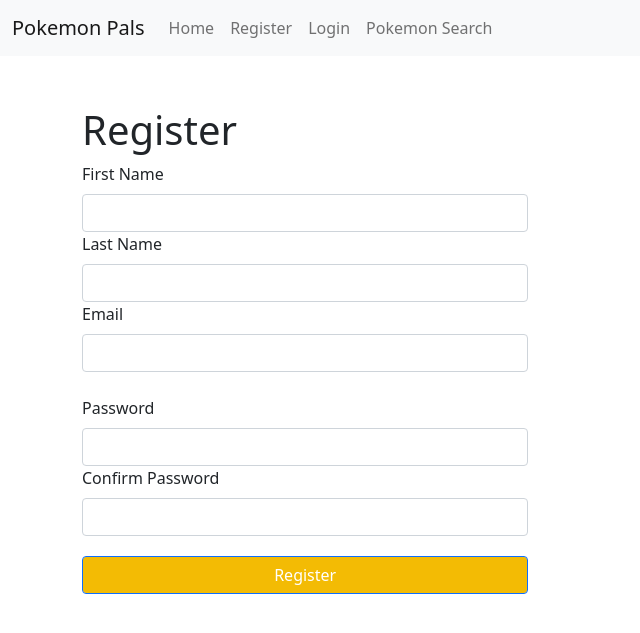
After one commit to sabrinajurlina/myflaskapp, a Flask app: page /register in a window 1280 px wide. The commit adds this page. Shown: the top 633 px of the page, without its empty margins (0-640 px from the left). Run offline with Flask 2, Linux system fonts and the light colour scheme.

Commit message:
day 3 hw - added login & register forms

```diff
--- a/app/forms.py
+++ b/app/forms.py
@@ -1,7 +1,27 @@
 from flask_wtf import FlaskForm
-from wtforms import StringField, SubmitField
-from wtforms.validators import DataRequired
+from wtforms import StringField, PasswordField, SubmitField
+from wtforms.validators import DataRequired, Email, EqualTo, ValidationError
+
+class LoginForm(FlaskForm):
+    email = StringField('Enter Email', validators=[DataRequired(), Email()])
+    password = PasswordField('Password', validators=[DataRequired()])
+    submit = SubmitField('Login')
 
 class SearchForm(FlaskForm):
-    pokemon = StringField('Pokemon Name', validators=[DataRequired()])
+    pokemon = StringField('Enter Pokemon Name', validators=[DataRequired()])
     submit = SubmitField('Submit')
+
+class RegisterForm(FlaskForm):
+    first_name = StringField('First Name', validators=[DataRequired()])
+    last_name = StringField('Last Name', validators=[DataRequired()])
+    email = StringField('Email', validators=[DataRequired(), Email()])
+    password = PasswordField('Password', validators = [DataRequired()])
+    confirm_password = PasswordField('Confirm Password',
+        validators=[DataRequired(), EqualTo('password', message='Password Must Match')])#must equal password]
+    submit = SubmitField('Register')
+
+    def validate_email(form, field):
+        duplicate_email = User.query.filter_by(email = field.data).first()
+
+        if duplicate_email:
+            raise ValidationError("That email is already registered. Please use another email or select 'Forgot Password' to reset your password")
--- a/app/routes.py
+++ b/app/routes.py
@@ -1,18 +1,61 @@
-from flask import render_template, request
+from flask import render_template, request, flash, url_for
 import requests
-from .forms import SearchForm
+from .forms import LoginForm, SearchForm, RegisterForm
 from app import app
+from .models import User
+from flask_login import current_user, login_user, login_required
 
 @app.route('/', methods=['GET'])
+@login_required
 def index():
     return render_template('index.html.j2')
 
+
+@app.route('/register', methods=['GET', 'POST'])
+def register():
+    form = RegisterForm()
+    if request.method == 'POST' and form.validate_on_submit():
+        try:
+            new_user_data={
+                "first_name" : form.first_name.data.title(),
+                "last_name" : form.last_name.data.title(),
+                "email" : form.email.data.lower(),
+                "password" : form.password.data
+            }
+
+            #creates empty User
+            new_user_object = User()
+            #builds user with their form inputs
+            new_user_object.from_dict(new_user_data)
+            #saves to db
+            new_user_object.save()
+        except:
+            flash("There was an unexpected Error when creating your account. Please try again", "danger")
+            return render_template('register.html.j2', form=form)
+        flash('Your account has been created!', 'success')
+        return redirect(url_for('login'))
+    return render_template('register.html.j2', form=form)
+
+
+@app.route('/login', methods=['GET', 'POST'])
+def login():
+    form = LoginForm()
+    if request.method == 'POST' and form.validate_on_submit():
+        email = form.email.data.lower()
+        password = form.password.data
+        if email in app.config.get("REGISTERED_USERS") and password == app.config.get("REGISTERED_USERS").get(email).get('password'):
+            return f"Welcome {app.config.get('REGISTERED_USERS').get(email).get('name')}"
+        error_string = "Incorrect Email & Password Combination"
+        return render_template("login.html.j2", error=error_string, form=form)
+
+    return render_template("login.html.j2", form=form)
+
 @app.route('/pokeinfo', methods=['GET', 'POST'])
+@login_required
 def pokeinfo():
     form = SearchForm()
     if request.method == 'POST' and form.validate_on_submit():
         pokemon = form.pokemon.data
-        print(pokemon, 'something')
         url = f"https://pokeapi.co/api/v2/pokemon/{pokemon}"
         response = requests.get(url)
         if not response.ok:
@@ -33,7 +76,6 @@ def pokeinfo():
             "ability":poke['abilities'][0]['ability']['name'],
             "sprite":poke['sprites']['front_default'],
         }
-        print(poke_dict, 'dict should be here')
         return render_template('pokeinfo.html.j2', form=form, pokemon=poke_dict)
 
     return render_template('pokeinfo.html.j2', form=form)
--- a/app/static/css/pokeinfo.css
+++ b/app/static/css/pokeinfo.css
@@ -1,3 +1,16 @@
 .btn{
     background-color: rgb(243, 187, 4);
+    margin-top: 20px;
+    margin-bottom: 20px;
+    position:relative;
+    justify-content: center;
 }
+
+form{
+    height:auto;
+    width: 40%;
+}
+
+tr{
+
+}
--- a/app/templates/base.html.j2
+++ b/app/templates/base.html.j2
@@ -15,20 +15,20 @@
 </head>
 
 <body>
-    <nav class="navbar navbar-expand-lg navbar-light bg-light">
-    <div class="container-fluid">
-        <a class="navbar-brand" href="#">Pokemon Pals</a>
-        <button class="navbar-toggler" type="button" data-bs-toggle="collapse" data-bs-target="#navbarNavAltMarkup" aria-controls="navbarNavAltMarkup" aria-expanded="false" aria-label="Toggle navigation">
-        <span class="navbar-toggler-icon"></span>
-        </button>
-        <div class="collapse navbar-collapse" id="navbarNavAltMarkup">
-        <div class="navbar-nav">
-            <a class="nav-link" href="{{url_for('index')}}">Home</a>
-            <a class="nav-link" href="{{url_for('pokeinfo')}}">Pokemon Search</a>
-        </div>
-        </div>
-    </div>
-    </nav>
+
+    {% include './includes/nav.html.j2' %}
+
+    {% with messages = get_flashed_messages(with_categories=true) %}
+        {% if messages %}
+            {% for class, message in messages %}
+                <div class="alert alert-{{class}} alert-dismissible fade show" role="alert">
+                    {{message}}
+                    <button type="button" class="btn-close" data-bs-dismiss="alert" aria-label="Close"></button>
+                </div>
+            {% endfor %}
+        {% endif %}
+    {% endwith %}
+
 
     <div class="container">
         {% block content %}
--- /dev/null
+++ b/app/templates/includes/nav.html.j2
@@ -0,0 +1,16 @@
+<nav class="navbar navbar-expand-lg navbar-light bg-light">
+    <div class="container-fluid">
+        <a class="navbar-brand" href="#">Pokemon Pals</a>
+        <button class="navbar-toggler" type="button" data-bs-toggle="collapse" data-bs-target="#navbarNavAltMarkup" aria-controls="navbarNavAltMarkup" aria-expanded="false" aria-label="Toggle navigation">
+        <span class="navbar-toggler-icon"></span>
+        </button>
+        <div class="collapse navbar-collapse" id="navbarNavAltMarkup">
+        <div class="navbar-nav">
+            <a class="nav-link" href="{{url_for('index')}}">Home</a>
+            <a class="nav-link" href="{{url_for('register')}}">Register</a>
+            <a class="nav-link" href="{{url_for('login')}}">Login</a>
+            <a class="nav-link" href="{{url_for('pokeinfo')}}">Pokemon Search</a>
+        </div>
+        </div>
+    </div>
+    </nav>
--- /dev/null
+++ b/app/templates/register.html.j2
@@ -0,0 +1,56 @@
+{% extends 'base.html.j2' %}
+{% block title %}
+Register
+{% endblock %}
+
+{% block content %}
+<h1>Register</h1>
+<form action="{{url_for('register')}}" method = "POST">
+
+  {{form.hidden_tag()}}
+
+  <div>
+  {{form.first_name.label(class="form-label")}}
+  {{form.first_name(class="form-control")}}
+  {% for error in form.first_name.errors %}
+    <small style="color:red;">{{error}}</small>
+  {% endfor %}
+  </div>
+<div>
+  {{form.last_name.label(class="form-label")}}
+  {{form.last_name(class="form-control")}}
+  {% for error in form.last_name.errors %}
+    <small style="color:red;">{{error}}</small>
+  {% endfor %}
+  </div>
+
+  <div>
+  {{form.email.label(class="form-label")}}
+  {{form.email(class="form-control")}}
+  {% for error in form.email.errors %}
+    <small style="color:red;">{{error}}</small>
+  {% endfor %}
+  </div>
+
+  <br>
+  <div>
+  {{form.password.label(class="form-label")}}
+  {{form.password(class="form-control")}}
+  {% for error in form.password.errors %}
+    <small style="color:red;">{{error}}</small>
+  {% endfor %}
+  </div>
+
+  <div>
+  {{form.confirm_password.label(class="form-label")}}
+  {{form.confirm_password(class="form-control")}}
+  {% for error in form.confirm_password.errors %}
+    <small style="color:red;">{{error}}</small>
+  {% endfor %}
+  </div>
+
+  <div>
+  {{form.submit(class="btn btn-primary form-control")}}
+  </div>
+</form>
+{% endblock %}
```
Also changed, not shown: app/__init__.py (+20 -0 lines), app/models.py (added, +34 -0 lines), app/templates/login.html.j2 (added, +29 -0 lines), app/templates/pokeinfo.html.j2 (+4 -5 lines), requirements.txt (+10 -0 lines), 1 other file.
